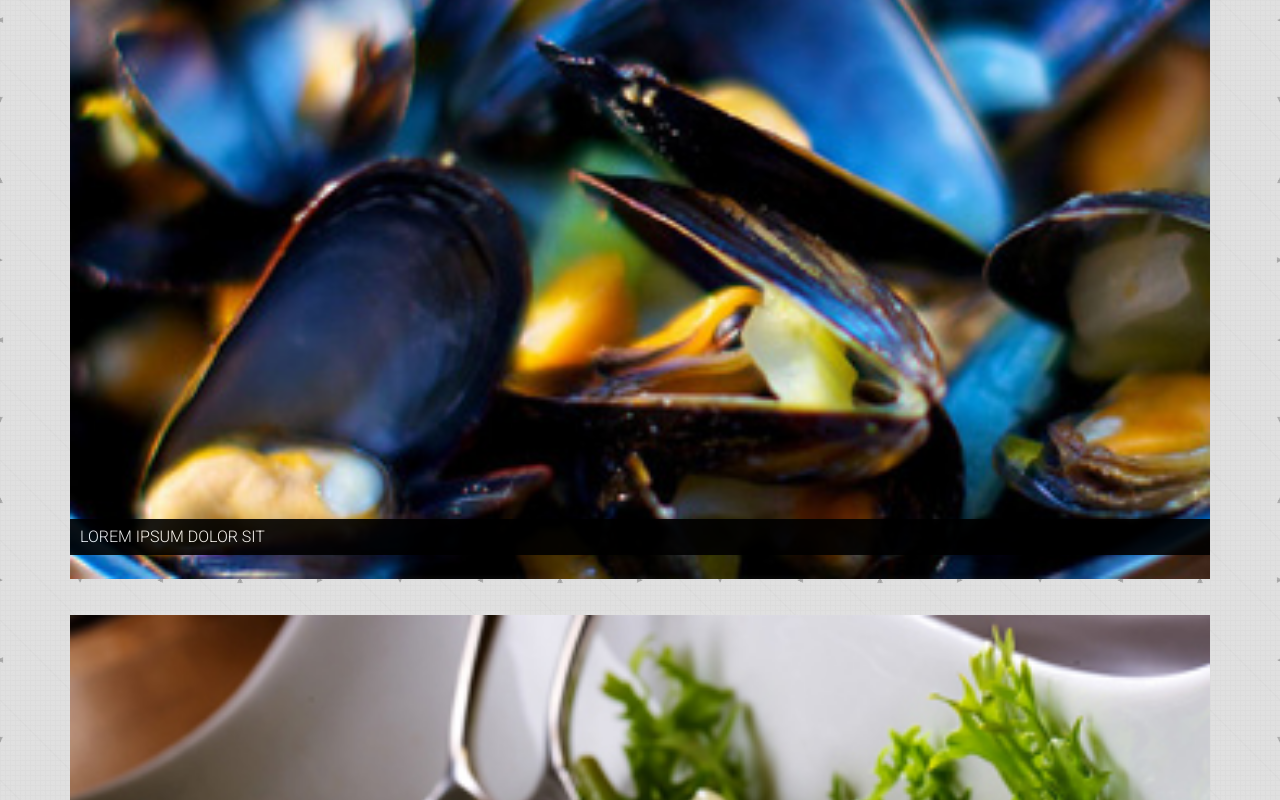
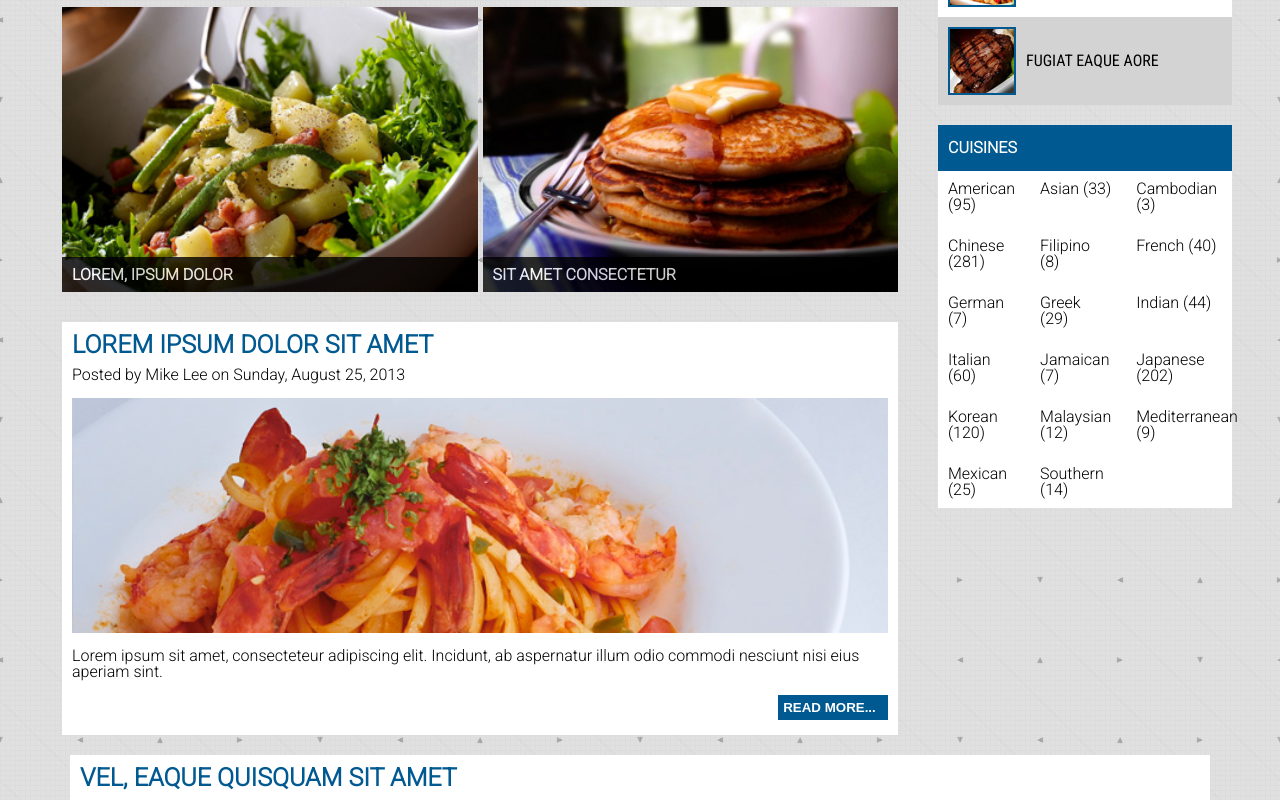
Before and after one commit to karanheer13/html-css-project, a website: page dev/index.html in a window 1280 px wide. Shown: the part 460-1260 px from the top of the page. Drawn offline with nearby package versions, Linux system fonts and the light colour scheme; files that its build step writes are made by us from their sources.

Commit message:
updated-section part

```diff
--- a/dev/index.html
+++ b/dev/index.html
@@ -43,25 +43,30 @@
 			</ul>
     </nav>
     </header>
+    <div class="wrapper">
       <main>
-			<div class="wrapper">
         <!-- section part 1 -->
+        <div class="first">
         <section class="section_1">
-				<div class="section_1_img_container">
-          <img src="images/mussel-small.jpg" alt="mussels in a blue bowl" />
+          <div class="section_1_img1_container tablet1">
+            <picture>
+              <source srcset="images/mussel.jpg" media="(min-width: 700px)">
+              <img class="section_img" src="images/mussel-small.jpg" alt="mussels in a blue bowl" />
+            </picture>
             <h3>Lorem Ipsum Dolor Sit</h3>
           </div>
-				<div class="section_1_img_container">
-          <img src="images/salad.jpg" alt="salad in a white bowl" />
+          <div class="section_1_img2_container tablet2">
+            <img class="section_img" src="images/salad.jpg" alt="salad in a white bowl" />
             <h3>Lorem, Ipsum Dolor</h3>
           </div>
-				<div class="section_1_img_container">
-          <img src="images/pancake.jpg" alt="pancakes on a plate with syrup and butter"/>
+          <div class="section_1_img3_container tablet3">
+            <img class="section_img" src="images/pancake.jpg" alt="pancakes on a plate with syrup and butter"/>
             <h3>Sit Amet Consectetur</h3>
           </div>
         </section>
-
+        </div>
         <!-- section part 2 -->
+        <div class="second">
         <section class="section_2">
           <h3>Latest Recipes</h3>
           <div class="section_2_img_container">
@@ -81,8 +86,9 @@
             <h4>Fugiat Eaque Aore</h4>
           </div>
         </section>
-
+        </div>
         <!-- section part 3 -->
+        <div class="third">
         <section class="section_3">
         <h3>Cuisines</h3>
         <ul class="section_3_ul_container">
@@ -105,8 +111,9 @@
           <li><a href="#0">Southern (14)</a></li>
         </ul>
         </section>
-
+        </div>
         <!-- section part 4 -->
+        <div class="fourth">
         <section class="section_4">
           <h2>Lorem Ipsum Dolor Sit Amet</h2>
           <p>Posted by Mike Lee on Sunday, August 25, 2013</p>
@@ -117,8 +124,9 @@
           </p>
           <button>Read More...</button>
         </section>
-
+        </div>
         <!-- section-5 -->
+        <div class="fifth">
         <section class="section_5">
           <h2>Vel, Eaque Quisquam Sit Amet</h2>
           <p>Posted by Mike Lee on Monday, July 29, 2013</p>
@@ -129,14 +137,14 @@
           </p>
           <button>Read More</button>
         </section>
-
+        </div>
           <!--section-6 -->
           <div class="section_6">
             <img src="images/previous-btn.png" alt="older posts button" />
           </div>
+      </main>
+    </div>
 
-      </div>
-    </main>
 		<footer>
       <p>&copy; 2013 Site designed by Michael Lee. For educational purpose only.
       <a href="#0">Image Credits.</a></p>
--- a/dev/scss/_main.scss
+++ b/dev/scss/_main.scss
@@ -2,3 +2,32 @@
  max-width: 1200px;
  margin: 0 auto;
 }
+
+@media (min-width: 800px) {
+ main {
+  display: grid;
+  width: 100%;
+  grid-template-columns: 3fr 1fr;
+  gap: 10px;
+  grid-template-areas:
+   "first  second"
+   "first  third"
+   "fourth third"
+   "fifth  fifth";
+ }
+ .first {
+  grid-area: first;
+ }
+ .second {
+  grid-area: second;
+ }
+ .third {
+  grid-area: third;
+ }
+ .fourth {
+  grid-area: fourth;
+ }
+ .fifth {
+  grid-area: fifth;
+ }
+}
--- a/dev/scss/_section-food-image.scss
+++ b/dev/scss/_section-food-image.scss
@@ -5,192 +5,57 @@
  text-align: center;
 }
 
-.section_1_img_container {
- display: flex;
- flex-direction: column;
+.section_1_img1_container {
+ display: grid;
+ grid-template-rows: 1fr 10px;
 }
 
-.section_1_img_container img {
+.section_1_img2_container {
+ display: grid;
+ grid-template-rows: 1fr 10px;
+}
+
+.section_1_img3_container {
+ display: grid;
+ grid-template-rows: 1fr 10px;
+}
+
+.section_img {
  padding: 0;
+ width: 100%;
 }
-.section_1_img_container h3 {
+.section_1 h3 {
  position: relative;
- bottom: 60px;
+ bottom: 35px;
  background-color: black;
  color: white;
- padding: 10px;
- opacity: 90%;
+ font-weight: 600;
+ padding: 10px 10px 25px 10px;
+ opacity: 80%;
  text-align: left;
  text-transform: uppercase;
+ margin-bottom: 10px;
 }
 
-// section part 2
-.section_2 {
- width: 95%;
- margin: 0 auto;
- display: flex;
- flex-direction: column;
+// large tablet
+@media (min-width: 700px) {
+ .section_1 {
+  display: grid;
+  grid-gap: 5px;
+  grid-template-areas:
+   "tablet1 tablet1"
+   "tablet2 tablet3";
  }
 
-.section_2 h3 {
- background-color: #005991;
- color: white;
- padding: 15px 10px;
- margin: 0;
- text-transform: uppercase;
-}
-.section_2_img_container {
- display: flex;
- flex-direction: row;
- background-color: white;
- align-items: center;
+ .tablet1 {
+  grid-area: tablet1;
  }
 
-.section_2_img_container img {
- border: 1px solid #005991;
- margin: 10px;
+ .tablet2 {
+  grid-area: tablet2;
  }
 
-.section_2_img_container h4 {
- text-transform: uppercase;
+ .tablet3 {
+  grid-area: tablet3;
  }
-.section_2_img_container_1 {
- display: flex;
- flex-direction: row;
- background-color: lightgray;
- align-items: center;
 }
-
-.section_2_img_container_1 img {
- border: 1px solid #005991;
- margin: 10px;
-}
-
-.section_2_img_container_1 h4 {
- text-transform: uppercase;
- align-items: center;
-}
-
-// section part 3
-.section_3 {
- width: 95%;
- margin: 0 auto;
- display: flex;
- flex-direction: column;
-}
-
-.section_3 h3 {
- background-color: #005991;
- color: white;
- padding: 15px 10px;
- margin: 0;
- margin-top: 10px;
- text-transform: uppercase;
-}
-
-.section_3_ul_container {
- background-color: white;
- margin: 0;
- list-style: none;
- color: black;
-}
-
-.section_3_ul_container a {
- text-decoration: none;
- color: black;
-}
-
-// section part 4
-.section_4 {
- width: 95%;
- margin: 0 auto;
- margin-top: 10px;
- display: flex;
- flex-direction: column;
- background-color: white;
-}
-
-.section_4 h2,
-p,
-img {
- padding: 15px 10px;
- margin: 0;
-}
-
-.section_4 h2 {
- color: #005991;
- text-transform: uppercase;
- padding-bottom: 5px;
-}
-
-.section_4 p {
- padding-top: 0;
-}
-
-.section_4 button {
- background-color: #005991;
- border: none;
- color: white;
- font-weight: 600;
- width: 110px;
- text-transform: uppercase;
- text-decoration: none;
- display: block;
- margin: 15px 10px;
- padding: 5px;
- text-align: left;
-}
-
-// section 5
-.section_5 {
- width: 95%;
- margin: 0 auto;
- margin-top: 10px;
- display: flex;
- flex-direction: column;
- background-color: white;
-}
-
-.section_5 h2,
-p,
-img {
- padding: 15px 10px;
- margin: 0;
-}
-
-.section_5 h2 {
- color: #005991;
- text-transform: uppercase;
- padding-bottom: 5px;
-}
-
-.section_5 p {
- padding-top: 0;
-}
-
-.section_5 button {
- background-color: #005991;
- border: none;
- color: white;
- font-weight: 600;
- width: 110px;
- text-transform: uppercase;
- text-decoration: none;
- display: block;
- margin: 15px 10px;
- padding: 5px;
- text-align: left;
-}
-
-// section-6
-.section_6 {
- width: 95%;
- margin: 0 auto;
- margin-top: 10px;
-}
-
-.section_6 img {
- padding: 0;
- margin-top: 15px;
- margin-bottom: 30px;
-}
--- a/dev/scss/_section-posts.scss
+++ b/dev/scss/_section-posts.scss
@@ -0,0 +1,107 @@
+// section part 4
+.section_4 {
+ width: 95%;
+ margin: 0 auto;
+ margin-top: 10px;
+ background-color: white;
+ display: flex;
+ flex-direction: column;
+}
+
+.section_4 h2 {
+ color: #005991;
+ font-weight: 600;
+ font-size: 25px;
+ text-transform: uppercase;
+ padding: 10px 10px;
+}
+
+.section_4 p {
+ padding: 0 10px;
+}
+
+.section_4 img {
+ padding: 15px 10px;
+}
+
+.section_4 button {
+ background-color: #005991;
+ border: none;
+ color: white;
+ font-weight: 600;
+ width: 110px;
+ text-transform: uppercase;
+ text-decoration: none;
+ display: block;
+ margin: 15px 10px;
+ padding: 5px;
+ text-align: left;
+ align-self: flex-end;
+}
+
+// section 5
+.section_5 {
+ width: 95%;
+ margin: 0 auto;
+ margin-top: 10px;
+ display: flex;
+ flex-direction: column;
+ background-color: white;
+}
+
+.section_5 h2 p {
+ padding: 15px 10px;
+ margin: 0;
+}
+
+.section_4 h2 {
+ color: #005991;
+ font-weight: 600;
+ font-size: 25px;
+ text-transform: uppercase;
+ padding: 10px;
+}
+
+.section_5 h2 {
+ color: #005991;
+ font-weight: 600;
+ font-size: 25px;
+ text-transform: uppercase;
+ padding: 10px;
+}
+
+.section_5 p {
+ padding: 0 10px;
+}
+
+.section_5 img {
+ padding: 15px 10px;
+}
+
+.section_5 button {
+ background-color: #005991;
+ border: none;
+ color: white;
+ font-weight: 600;
+ width: 110px;
+ text-transform: uppercase;
+ text-decoration: none;
+ display: block;
+ margin: 15px 10px;
+ padding: 5px;
+ text-align: left;
+ align-self: flex-end;
+}
+
+// section-6
+.section_6 {
+ width: 95%;
+ margin: 0 auto;
+ margin-top: 10px;
+}
+
+.section_6 img {
+ padding: 0;
+ margin-top: 15px;
+ margin-bottom: 30px;
+}
--- a/dev/scss/_section-side-menu.scss
+++ b/dev/scss/_section-side-menu.scss
@@ -0,0 +1,97 @@
+// section part 2
+.section_2 {
+ width: 95%;
+ margin: 0 auto;
+ display: flex;
+ flex-direction: column;
+}
+
+.section_2 h3 {
+ background-color: #005991;
+ color: white;
+ font-weight: 600;
+ padding: 15px 10px;
+ margin: 0;
+ text-transform: uppercase;
+}
+.section_2_img_container {
+ display: flex;
+ flex-direction: row;
+ background-color: white;
+ align-items: center;
+}
+
+.section_2_img_container img {
+ border: 2px solid #005991;
+ margin: 10px;
+}
+
+.section_2_img_container h4 {
+ text-transform: uppercase;
+}
+.section_2_img_container_1 {
+ display: flex;
+ flex-direction: row;
+ background-color: lightgray;
+ align-items: center;
+}
+
+.section_2_img_container_1 img {
+ border: 2px solid #005991;
+ margin: 10px;
+}
+
+.section_2_img_container_1 h4 {
+ text-transform: uppercase;
+ align-items: center;
+}
+
+// section part 3
+.section_3 {
+ width: 95%;
+ margin: 0 auto;
+ display: flex;
+ flex-direction: column;
+}
+
+.section_3 h3 {
+ background-color: #005991;
+ color: white;
+ font-weight: 600;
+ padding: 15px 10px;
+ margin: 0;
+ margin-top: 10px;
+ text-transform: uppercase;
+}
+
+.section_3_ul_container {
+ display: grid;
+ grid-template-columns: 1fr 1fr;
+ grid-gap: 5px;
+ background-color: white;
+ justify-content: start;
+}
+
+.section_3_ul_container li {
+ padding: 10px 10px;
+}
+.section_3_ul_container a {
+ text-decoration: none;
+ color: black;
+}
+
+// small tablet
+@media (min-width: 700px) {
+ .section_3_ul_container {
+  display: grid;
+  grid-template-columns: 1fr 1fr 1fr;
+  grid-gap: 5px;
+  background-color: white;
+  justify-content: start;
+ }
+}
+
+@media (min-width: 800px) {
+ .section_2 {
+ }
+}
```
Lines whose indentation alone changed are shown as unchanged.
